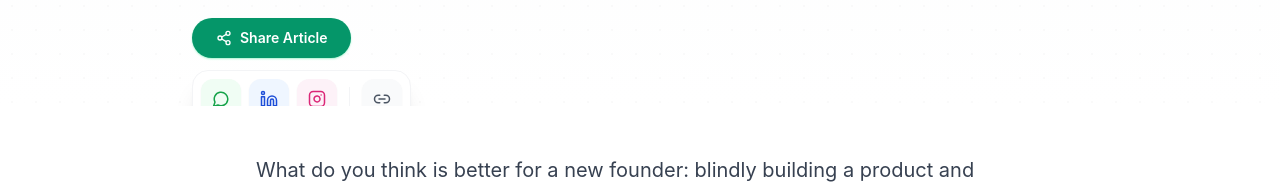
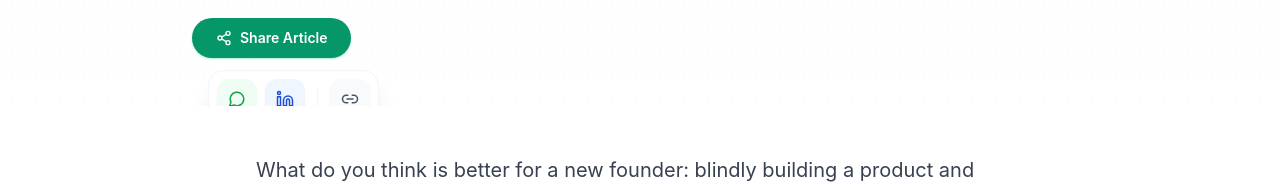
Before and after one commit to rakeshreddyd56/antarangai, a React (Vite) app: page /blog/validate-startup-idea-india in a window 1280 px wide. Both pictures are taken after a click on the button "Share Article". Shown: the part 438-622 px from the top of the page. Built offline with nearby package versions, Linux system fonts and the light colour scheme.

Commit message:
icon placement fixes

```diff
--- a/src/pages/BlogPost.tsx
+++ b/src/pages/BlogPost.tsx
@@ -1,5 +1,5 @@
 import { motion, AnimatePresence } from 'framer-motion';
-import { Calendar, Clock, ArrowLeft, Share2, CheckCircle2, Zap, Brain, Target, Users, TrendingUp, FileText, Shield, Rocket, ExternalLink, Linkedin, Instagram, MessageCircle, Link2, Check } from 'lucide-react';
+import { Calendar, Clock, ArrowLeft, Share2, CheckCircle2, Zap, Brain, Target, Users, TrendingUp, FileText, Shield, Rocket, ExternalLink, Linkedin, MessageCircle, Link2, Check } from 'lucide-react';
 import { Link, useParams, Navigate } from 'react-router-dom';
 import { useState, useEffect, useRef } from 'react';
 import Navbar from '../components/Navbar';
@@ -59,13 +59,6 @@ const BlogPost = () => {
       url: `https://www.linkedin.com/sharing/share-offsite/?url=${encodeURIComponent(shareUrl)}`,
       color: 'text-blue-700',
       bgColor: 'bg-blue-50'
-    },
-    {
-      name: 'Instagram',
-      icon: Instagram,
-      url: `https://www.instagram.com/`, // Instagram doesn't have a direct share URL for web links
-      color: 'text-pink-600',
-      bgColor: 'bg-pink-50'
     }
   ];
 
@@ -138,7 +131,7 @@ const BlogPost = () => {
                     initial={{ opacity: 0, y: -10, scale: 0.95 }}
                     animate={{ opacity: 1, y: 0, scale: 1 }}
                     exit={{ opacity: 0, y: -10, scale: 0.95 }}
-                    className="absolute top-full left-0 mt-3 bg-white rounded-2xl shadow-xl border border-gray-100 p-2 z-50 origin-top-left flex items-center gap-2"
+                    className="absolute top-full left-4 mt-3 bg-white rounded-2xl shadow-xl border border-gray-100 p-2 z-50 origin-top-left flex items-center gap-2"
                   >
                     {shareLinks.map((link) => (
                       <a
```
